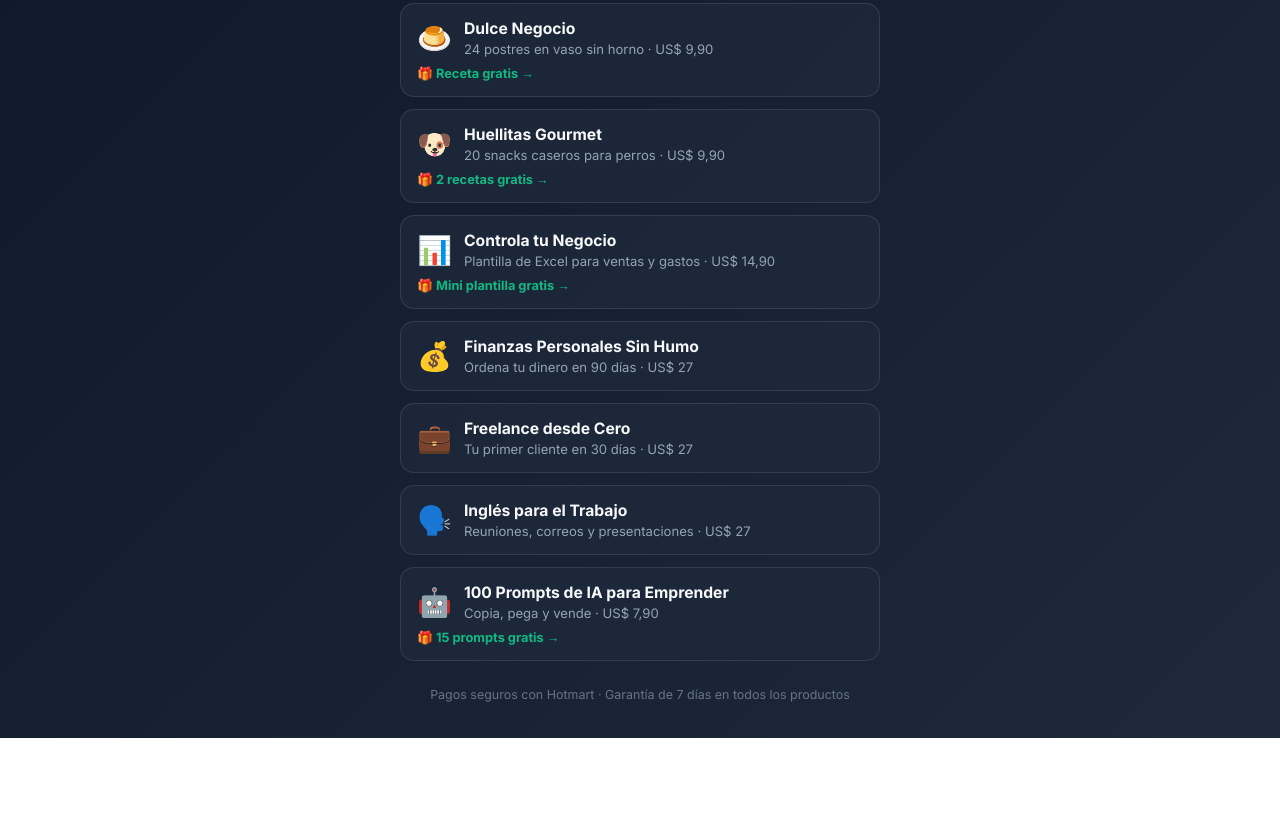
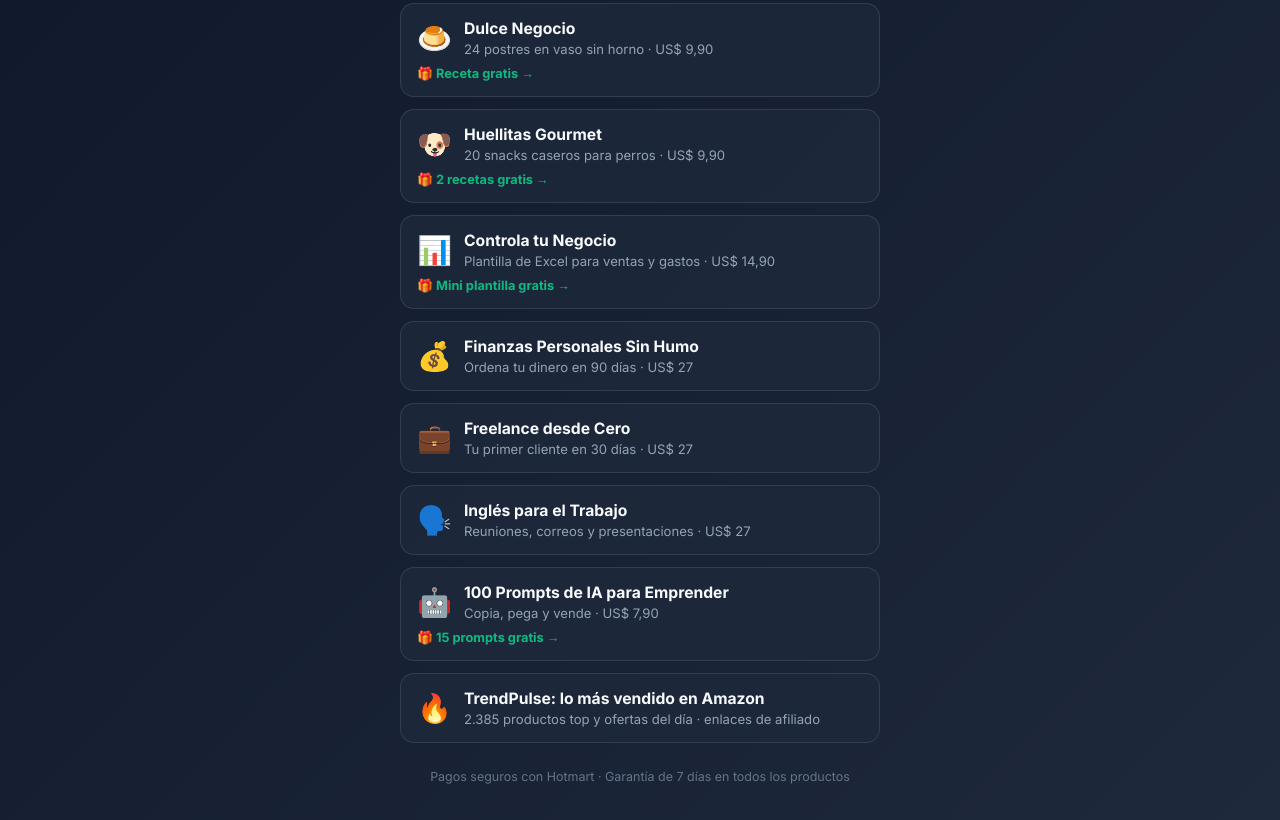
Before and after one commit to Pantoas13/masterpack-ia, a plain HTML site: page links.html in a window 1280 px wide. Shown: the part 316-1136 px from the top of the page. Before the commit the page ends 1054 px from the top, so only its background shows below. Drawn offline with Linux system fonts and the light colour scheme.

Commit message:
Añadir TrendPulse a la página de links
Co-Authored-By: Claude Opus 5.5 <noreply@anthropic.com>
Claude-Session: https://claude.ai/code/session_01WnoCVzB4XaDMfrW2jEi64q

```diff
--- a/links.html
+++ b/links.html
@@ -39,6 +39,7 @@
         <div class="item"><a class="row" style="text-decoration:none;color:inherit" href="ingles-para-el-trabajo/"><span class="em">🗣️</span><span><span class="t">Inglés para el Trabajo</span><br><span class="d">Reuniones, correos y presentaciones · US$ 27</span></span></a></div>
         <div class="item"><a class="row" style="text-decoration:none;color:inherit" href="index.html"><span class="em">🤖</span><span><span class="t">100 Prompts de IA para Emprender</span><br><span class="d">Copia, pega y vende · US$ 7,90</span></span></a><a class="free" href="embudo_captacion.html">🎁 15 prompts gratis →</a></div>
 
+        <div class="item"><a class="row" style="text-decoration:none;color:inherit" href="https://pantoas13.github.io/trendpulseshop/"><span class="em">🔥</span><span><span class="t">TrendPulse: lo más vendido en Amazon</span><br><span class="d">2.385 productos top y ofertas del día · enlaces de afiliado</span></span></a></div>
         <p class="foot">Pagos seguros con Hotmart · Garantía de 7 días en todos los productos</p>
     </div>
 </body>
```
